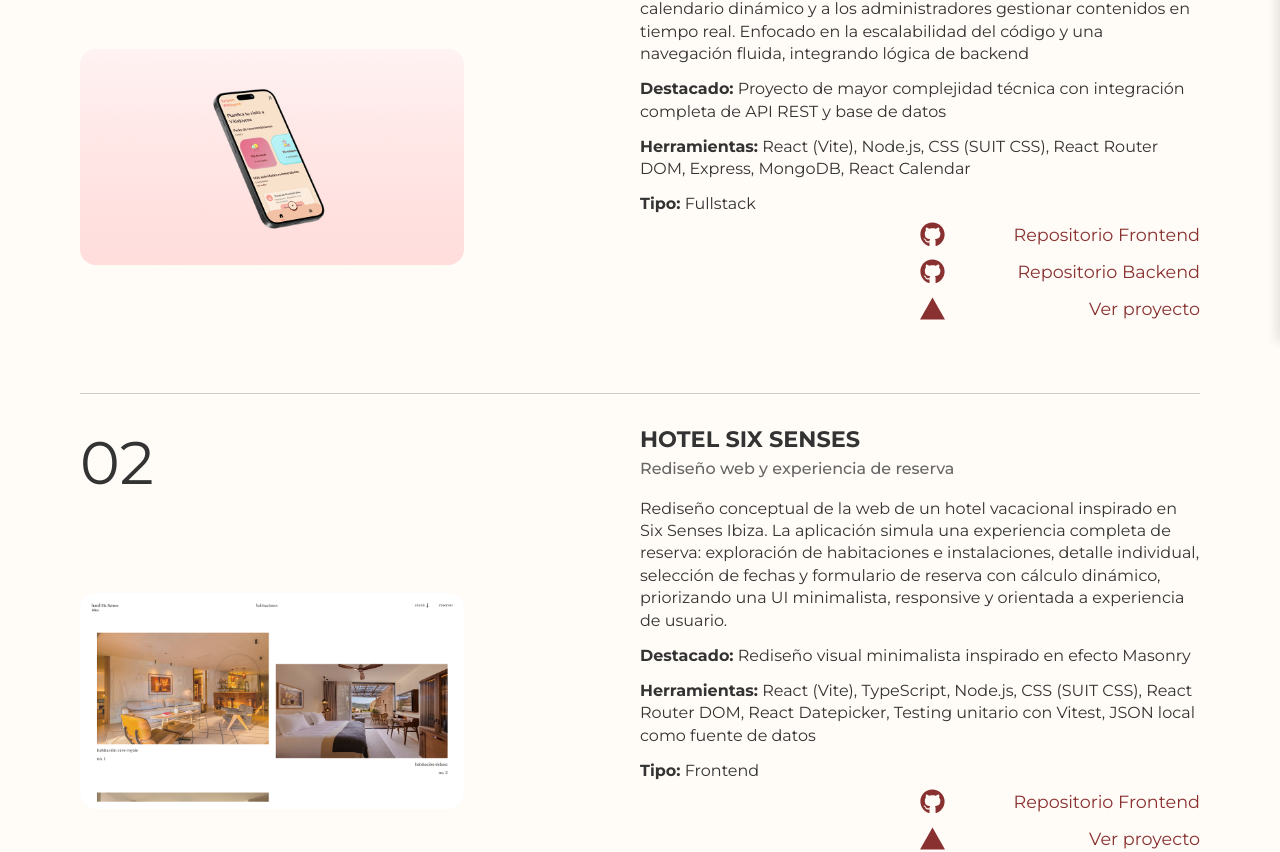
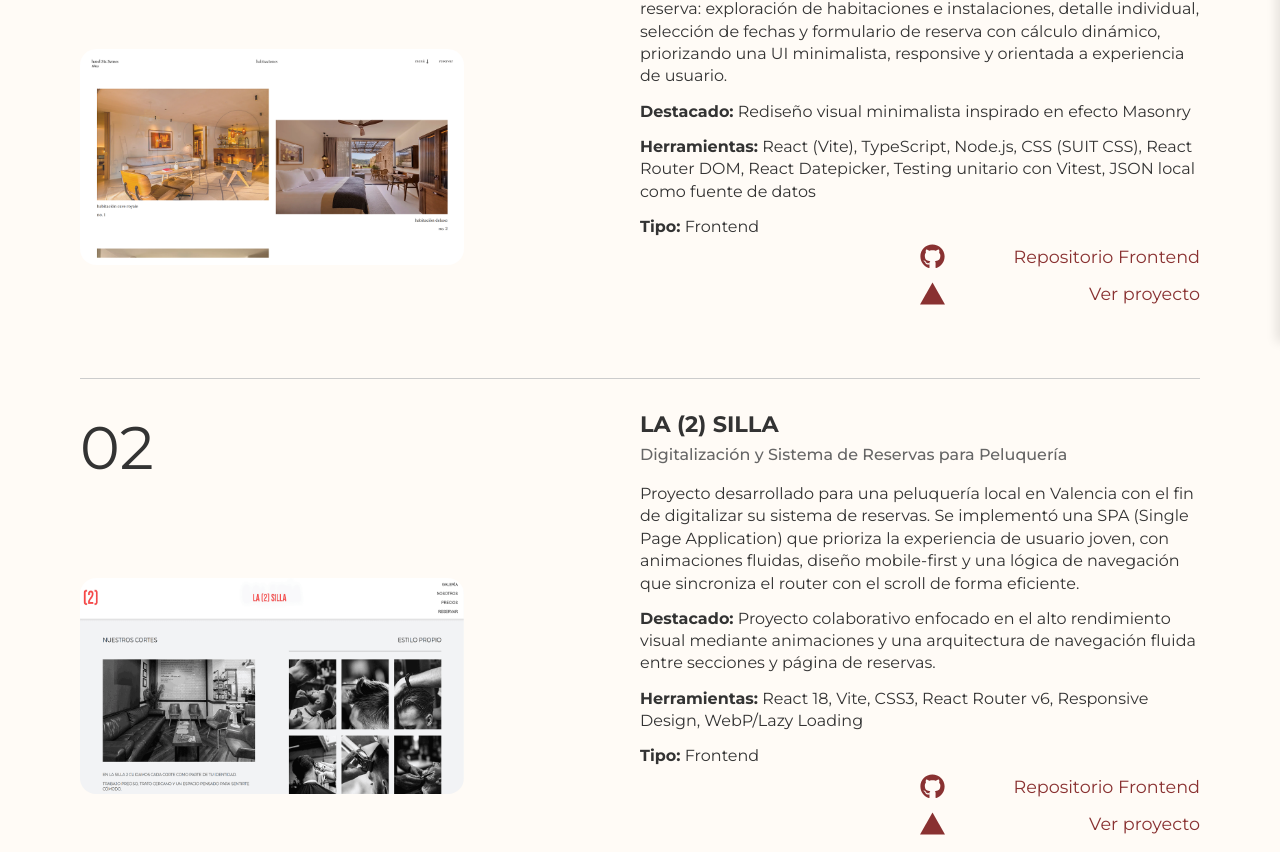
Before and after one commit to JaumeEsquerdo/portfolio-personal, a React (Vite) app in the folder portfolio-jaume/: page /proyectos in a window 1280 px wide. Shown: the part 458-1310 px from the top of the page. Built offline with nearby package versions, Linux system fonts and the light colour scheme; a web font is replaced by a local one.

Commit message:
añadir proyecto la2silla

```diff
--- a/portfolio-jaume/src/data/listaProyectos.js
+++ b/portfolio-jaume/src/data/listaProyectos.js
@@ -2,6 +2,61 @@ const listaProyectos = [
   {
     id: 1,
     numero: "01",
+    titulo: "Hotel Six Senses",
+    subtitulo: "Rediseño web y experiencia de reserva",
+    descripcion:
+      "Rediseño conceptual de la web de un hotel vacacional inspirado en Six Senses Ibiza. La aplicación simula una experiencia completa de reserva: exploración de habitaciones e instalaciones, detalle individual, selección de fechas y formulario de reserva con cálculo dinámico, priorizando una UI minimalista, responsive y orientada a experiencia de usuario.",
+    herramientas: [
+      "React (Vite)",
+      "TypeScript",
+      "Node.js",
+      "CSS (SUIT CSS)",
+      "React Router DOM",
+      "React Datepicker",
+      "Testing unitario con Vitest",
+      "JSON local como fuente de datos",
+    ],
+    stack: "Frontend",
+    imagen: "/img/portada-hotel.png",
+    enlace: [
+      {
+        tipo: "Frontend",
+        url: "https://github.com/JaumeEsquerdo/hotel-six-senses-typescript",
+      },
+    ],
+    deploy: "https://hotel-six-senses.vercel.app/",
+    destacado: "Rediseño visual minimalista inspirado en efecto Masonry",
+  },
+  {
+    id: 2,
+    numero: "02",
+    titulo: "LA (2) SILLA",
+    subtitulo: "Digitalización y Sistema de Reservas para Peluquería",
+    descripcion:
+      "Proyecto desarrollado para una peluquería local en Valencia con el fin de digitalizar su sistema de reservas. Se implementó una SPA (Single Page Application) que prioriza la experiencia de usuario joven, con animaciones fluidas, diseño mobile-first y una lógica de navegación que sincroniza el router con el scroll de forma eficiente.",
+    herramientas: [
+      "React 18",
+      "Vite",
+      "CSS3",
+      "React Router v6",
+      "Responsive Design",
+      "WebP/Lazy Loading",
+    ],
+    stack: "Frontend",
+    imagen: "/img/portada-la2silla.png",
+    enlace: [
+      {
+        tipo: "Frontend",
+        url: "https://github.com/JaumeEsquerdo/peluqueria-la-silla-2",
+      },
+    ],
+    deploy: "https://la-2-silla.vercel.app/",
+    destacado:
+      "Proyecto colaborativo enfocado en el alto rendimiento visual mediante animaciones y una arquitectura de navegación fluida entre secciones y página de reservas.",
+  },
+  {
+    id: 3,
+    numero: "03",
     titulo: "Turistea Villajoyosa",
     subtitulo: "Planificador de Actividades Turísticas",
     descripcion:
@@ -33,36 +88,8 @@ const listaProyectos = [
   },
 
   {
-    id: 2,
-    numero: "02",
-    titulo: "Hotel Six Senses",
-    subtitulo: "Rediseño web y experiencia de reserva",
-    descripcion:
-      "Rediseño conceptual de la web de un hotel vacacional inspirado en Six Senses Ibiza. La aplicación simula una experiencia completa de reserva: exploración de habitaciones e instalaciones, detalle individual, selección de fechas y formulario de reserva con cálculo dinámico, priorizando una UI minimalista, responsive y orientada a experiencia de usuario.",
-    herramientas: [
-      "React (Vite)",
-      "TypeScript",
-      "Node.js",
-      "CSS (SUIT CSS)",
-      "React Router DOM",
-      "React Datepicker",
-      "Testing unitario con Vitest",
-      "JSON local como fuente de datos",
-    ],
-    stack: "Frontend",
-    imagen: "/img/portada-hotel.png",
-    enlace: [
-      {
-        tipo: "Frontend",
-        url: "https://github.com/JaumeEsquerdo/hotel-six-senses-typescript",
-      },
-    ],
-    deploy: "https://hotel-six-senses.vercel.app/",
-    destacado: "Rediseño visual minimalista inspirado en efecto Masonry",
-  },
-  {
-    id: 3,
-    numero: "03",
+    id: 4,
+    numero: "04",
     titulo: "BEARS",
     subtitulo: "Experiencia web sobre ética y vida salvaje",
     descripcion:
@@ -90,8 +117,8 @@ const listaProyectos = [
   },
 
   {
-    id: 4,
-    numero: "04",
+    id: 5,
+    numero: "05",
     titulo: "Sushiro",
     subtitulo: "Carta de restaurante interactiva",
     descripcion:
@@ -127,8 +154,8 @@ const listaProyectos = [
   },
 
   {
-    id: 5,
-    numero: "05",
+    id: 6,
+    numero: "06",
     titulo: "Modernidad Mediterránea",
     subtitulo: "Revista digital de arquitectura",
     descripcion:
@@ -143,8 +170,8 @@ const listaProyectos = [
     destacado: "Primer proyecto desplegado",
   },
   {
-    id: 6,
-    numero: "06",
+    id: 7,
+    numero: "07",
     titulo: "Brava",
     subtitulo: "Diseño UX/UI de E-commerce de Bebidas Funcionales",
     descripcion:
```
Also changed, not shown: portfolio-jaume/public/img/portada-la2silla.png (added).
